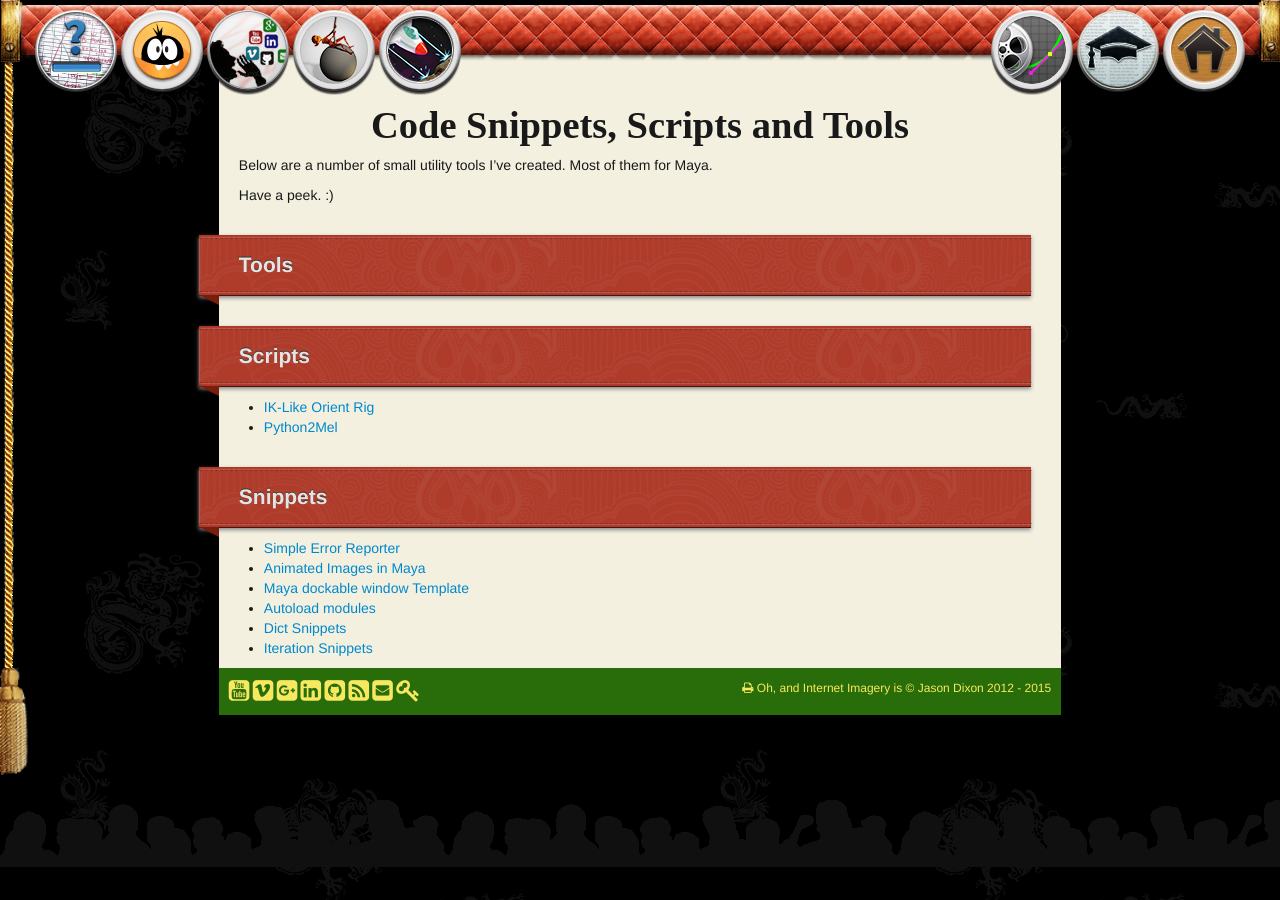
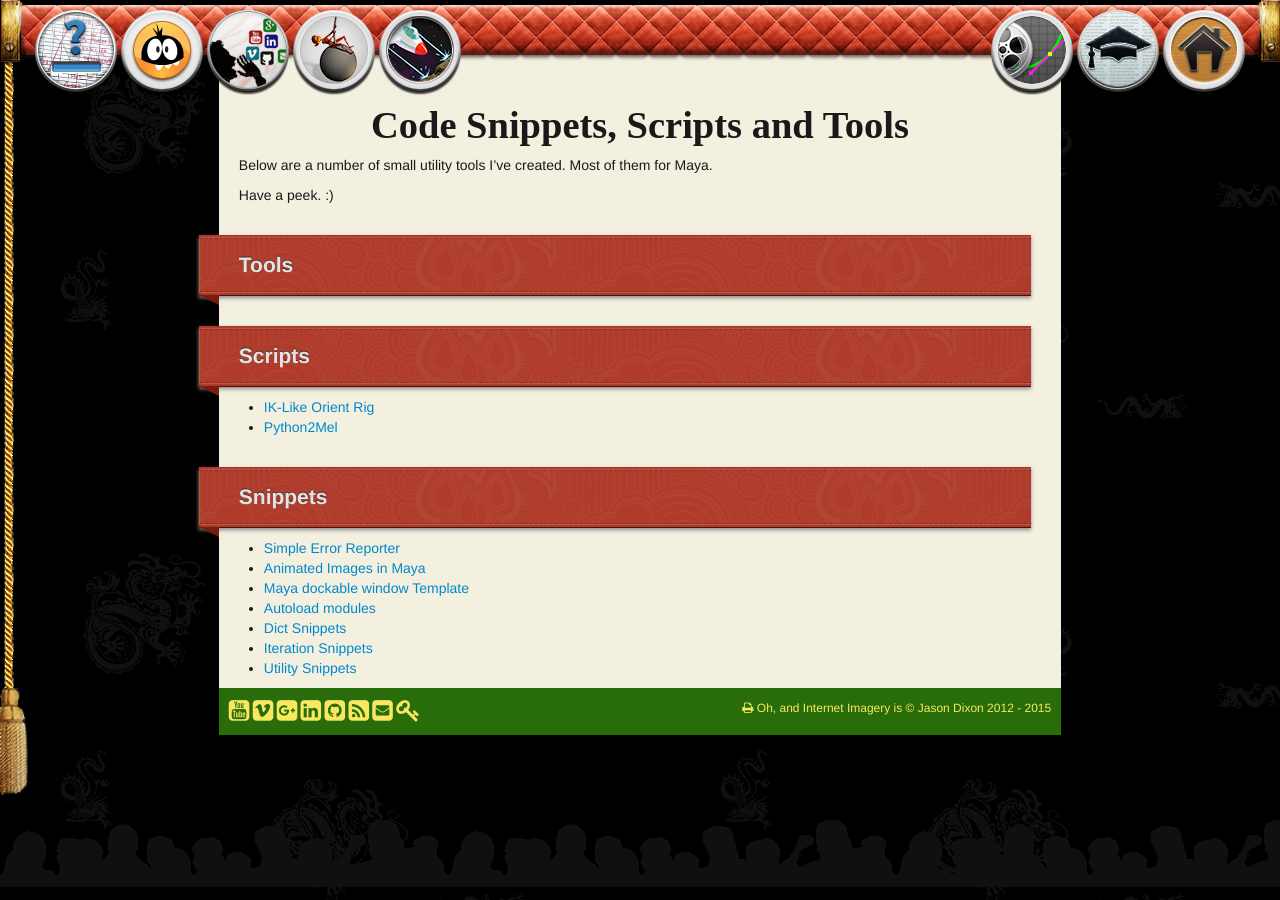
Before and after one commit to internetimagery/internetimagery.github.io, a Jekyll site: the page built from python/index.md, in a window 1280 px wide. Built offline with Jekyll 4.4.1, drawn with Linux system fonts in a browser that asks for light colours; nearby versions of some CDN libraries; some web fonts are replaced.

Commit message:
add utility link

```diff
--- a/python/index.md
+++ b/python/index.md
@@ -25,3 +25,4 @@ Have a peek. :)
 * [Autoload modules](autoload)
 * [Dict Snippets](dict)
 * [Iteration Snippets](iterate)
+* [Utility Snippets](utility)
```
